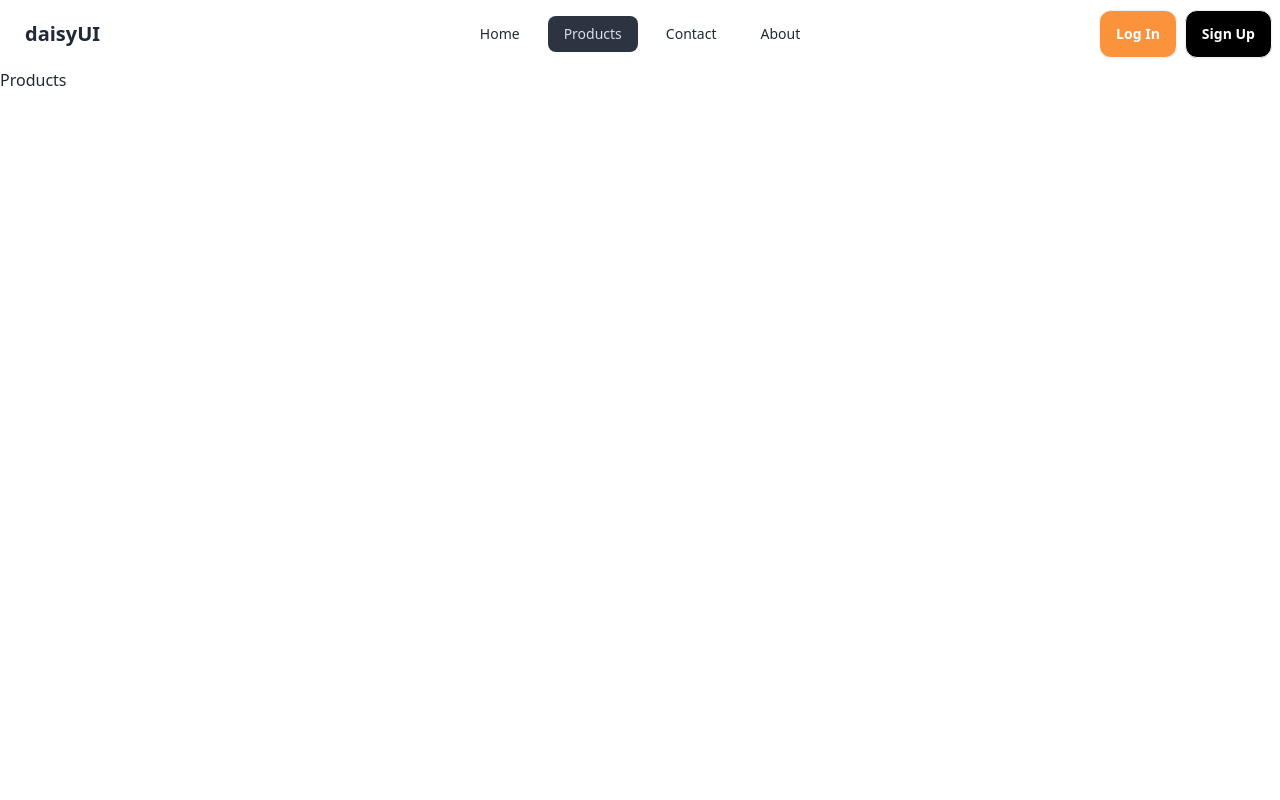
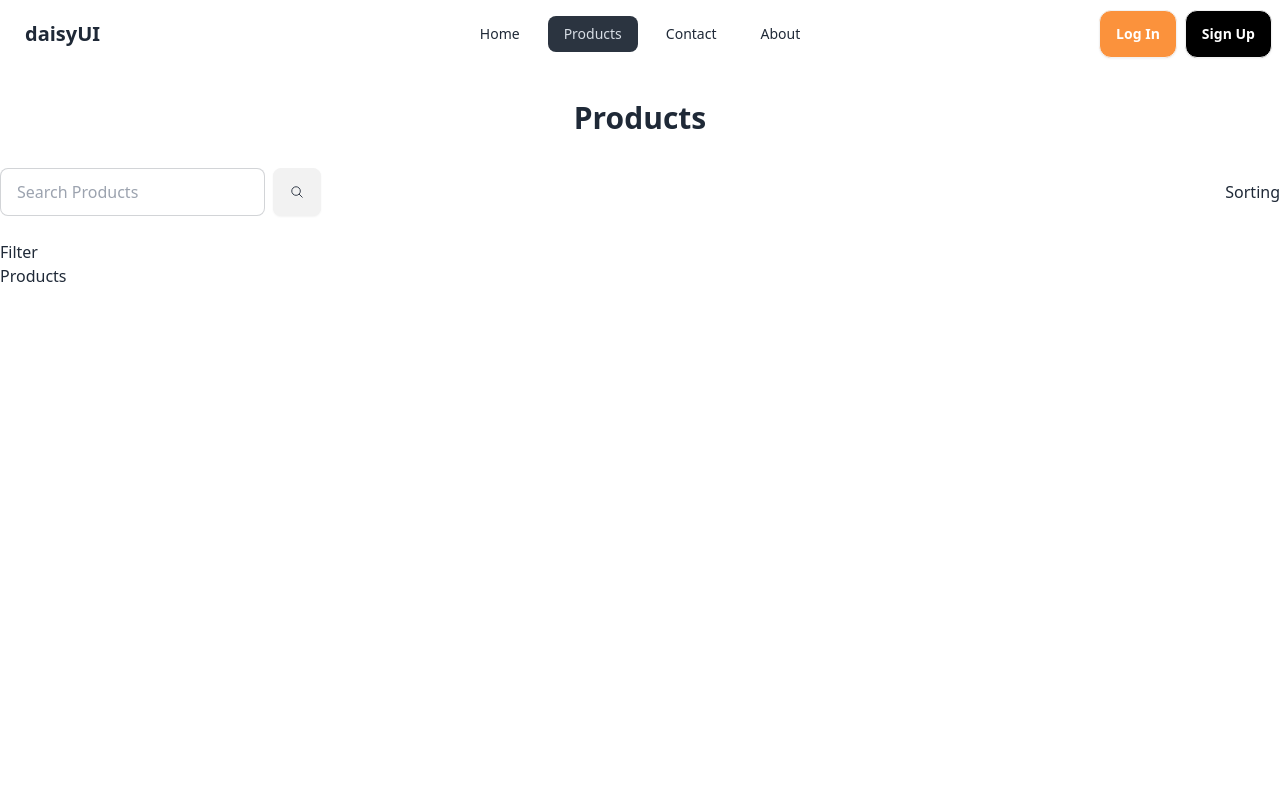
Before and after one commit to nekokaito/gadget_shop, a React (Vite) app: page /products in a window 1280 px wide. Shown: the top 800 px of the page. Built offline with nearby package versions, Linux system fonts and the light colour scheme; no server answers.

Commit message:
Product page and searchBar created

```diff
--- /dev/null
+++ b/src/components/products/SearchBar.jsx
@@ -0,0 +1,13 @@
+import { IoSearchOutline } from "react-icons/io5";
+
+
+const SearchBar = () => {
+     return (
+          <form action="" className="flex gap-2">
+               <input type="text" placeholder="Search Products" name="search" className="max-w-md input input-bordered" />
+               <button className="btn"><IoSearchOutline /></button>
+          </form>
+     );
+};
+
+export default SearchBar;
--- a/src/pages/products/Products.jsx
+++ b/src/pages/products/Products.jsx
@@ -1,9 +1,21 @@
 import React from 'react';
+import SearchBar from '../../components/products/SearchBar';
 
 const Products = () => {
      return (
-          <div>
-               Products
+          <div className='container mx-auto'>
+               <h1 className='text-3xl text-center my-8 font-bold'>Products</h1>
+
+               <div className='flex justify-between items-center w-full mb-6'>
+                    <SearchBar></SearchBar>
+                    <h1>Sorting</h1>
+               </div>
+
+               <div className='grid gird-cols-12 w-full'>
+                    <div className='col-span-2'>Filter</div>
+                    <div className='col-span-10'>Products</div>
+
+               </div>
           </div>
      );
 };
```
